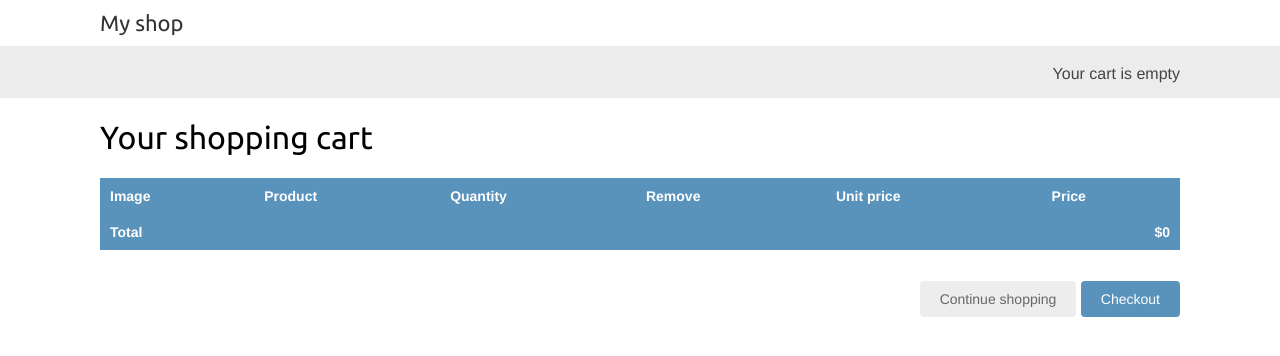
After one commit to HoneyBebra/djangoStore, a Django app: page /cart/ in a window 1280 px wide. The commit adds this page. Shown: the top 356 px of the page. Run offline with Django 5.2, Linux system fonts and the light colour scheme.

Commit message:
Added cart-views, context-processor for cart

```diff
--- a/myshop/cart/cart.py
+++ b/myshop/cart/cart.py
@@ -1,6 +1,6 @@
 from decimal import Decimal
 from django.conf import settings
-from myshop.shop.models import Product
+from shop.models import Product
 
 
 class Cart:
@@ -10,6 +10,25 @@ class Cart:
         if not cart:
             cart = self.session[settings.CART_SESSION_ID] = {}
         self.cart = cart
+
+    def __iter__(self):
+        """
+        Iterate over the items in the cart and get the products
+        from the database
+        """
+        products_ids = self.cart.keys()
+        products = Product.objects.filter(id__in=products_ids)
+        cart = self.cart.copy()
+        for product in products:
+            cart[str(product.id)]['product'] = product
+
+        for item in cart.values():
+            item['price'] = Decimal(item['price'])  # convert back to decimal because the price was str
+            item['total_price'] = item['price'] * item['quantity']
+            yield item
+
+    def __len__(self):
+        return sum(item['quantity'] for item in self.cart.values())
 
     def add(self, product, quantity: int = 1, override_quantity: bool = False):
         """
@@ -37,25 +56,6 @@ class Cart:
             del self.cart[product_id]
             self.save()
 
-    def __iter__(self):
-        """
-        Iterate over the items in the cart and get the products
-        from the database
-        """
-        products_ids = self.cart.keys()
-        products = Product.objects.filter(id__in=products_ids)
-        cart = self.cart.copy()
-        for product in products:
-            cart[str(product.id)]['product'] = product
-
-        for item in cart.values():
-            item['price'] = Decimal(item['price'])  # convert back to decimal because the price was str
-            item['total_price'] = item['price'] * item['quantity']
-            yield item
-
-    def __len__(self):
-        return sum(item['quantity'] for item in self.cart.values())
-
     def get_total_price(self):
         return sum(
             Decimal(item['price']) * item['quantity'] for item in self.cart.values()
--- /dev/null
+++ b/myshop/cart/context_processors.py
@@ -0,0 +1,5 @@
+from .cart import Cart
+
+
+def cart(request):
+    return {'cart': Cart(request)}
--- /dev/null
+++ b/myshop/cart/templates/cart/detail.html
@@ -0,0 +1,62 @@
+{% extends "shop/base.html" %}
+{% load static %}
+
+{% block title %}
+    Your shopping cart
+{% endblock %}
+
+{% block content %}
+    <h1>Your shopping cart</h1>
+    <table class="cart">
+        <thead>
+            <tr>
+                <th>Image</th>
+                <th>Product</th>
+                <th>Quantity</th>
+                <th>Remove</th>
+                <th>Unit price</th>
+                <th>Price</th>
+            </tr>
+        </thead>
+        <tbody>
+            {% for item in cart %}
+                {% with product=item.product %}
+                    <tr>
+                        <td>
+                            <a href="{{ product.get_absolute_url }}">
+                                <img src="{% if product.image %}{{product.image.url}}
+                                    {% else %}{% static 'img/no_image.png' %}{% endif %}">
+                            </a>
+                        </td>
+                        <td>{{ product.name }}</td>
+                        <td>
+                            <form action="{% url 'cart:cart_add' product.id %}" method="post">
+                                {{ item.update_quantity_form.quantity }}
+                                {{ item.update_quantity_form.override }}
+                                <input type="submit" value="Update">
+                                {% csrf_token %}
+                            </form>
+                        </td>
+                        <td>
+                            <form action="{% url 'cart:cart_remove' product.id %}" method="post">
+                                <input type="submit" value="Remove">
+                                {% csrf_token %}
+                            </form>
+                        </td>
+                        <td class="num">${{ item.price }}</td>
+                        <td class="num">${{ item.total_price }}</td>
+                    </tr>
+                {% endwith %}
+            {% endfor %}
+            <tr class="total">
+                <td>Total</td>
+                <td colspan="4"></td>
+                <td class="num">${{ cart.get_total_price }}</td>
+            </tr>
+        </tbody>
+    </table>
+    <p class="text-right">
+        <a href="{% url 'shop:product_list' %}" class="button light">Continue shopping</a>
+        <a href="#" class="button">Checkout</a>
+    </p>
+{% endblock %}
--- /dev/null
+++ b/myshop/cart/urls.py
@@ -0,0 +1,11 @@
+from django.urls import path
+from . import views
+
+
+app_name = 'cart'
+
+urlpatterns = [
+    path('', views.cart_detail, name='cart_detail'),
+    path('add/<int:product_id>', views.cart_add, name='cart_add'),
+    path('remove/<int:product_id>', views.cart_remove, name='cart_remove')
+]
--- a/myshop/cart/views.py
+++ b/myshop/cart/views.py
@@ -1,7 +1,7 @@
 from django.shortcuts import render, redirect, get_object_or_404
 from django.views.decorators.http import require_POST
 
-from myshop.shop.models import Product
+from shop.models import Product
 from .cart import Cart
 from .forms import CartAddProductForm
 
@@ -19,3 +19,27 @@ def cart_add(request, product_id):
             override_quantity=cleaned_data['override']
         )
     return redirect('cart:cart_detail')
+
+
+@require_POST
+def cart_remove(request, product_id):
+    cart = Cart(request)
+    product = get_object_or_404(Product, id=product_id)
+    cart.remove(product)
+    return redirect('cart:cart_detail')
+
+
+def cart_detail(request):
+    cart = Cart(request)
+    for item in cart:
+        item['update_quantity_form'] = CartAddProductForm(
+            initial={
+                'quantity': item['quantity'],
+                'override': True
+            }
+        )
+    return render(
+        request,
+        'cart/detail.html',
+        {'cart': cart}
+    )
--- a/myshop/myshop/settings.py
+++ b/myshop/myshop/settings.py
@@ -70,6 +70,7 @@ TEMPLATES = [
                 'django.template.context_processors.request',
                 'django.contrib.auth.context_processors.auth',
                 'django.contrib.messages.context_processors.messages',
+                'cart.context_processors.cart'
             ],
         },
     },
--- a/myshop/myshop/urls.py
+++ b/myshop/myshop/urls.py
@@ -21,6 +21,7 @@ from django.conf.urls.static import static
 
 urlpatterns = [
     path('admin/', admin.site.urls),
+    path('cart/', include('cart.urls', namespace='cart')),
     path('', include('shop.urls', namespace='shop'))
 ]
 
--- a/myshop/shop/templates/shop/base.html
+++ b/myshop/shop/templates/shop/base.html
@@ -13,7 +13,17 @@
     </div>
     <div id="subheader">
         <div class="cart">
-            Your cart is empty
+            {% with total_items=cart|length %}
+                {% if total_items > 0 %}
+                    Your cart:
+                    <a href="{% url 'cart:cart_detail' %}">
+                        {{ total_items }} item{{ total_items|pluralize }},
+                        ${{ cart.get_total_price }}
+                    </a>
+                {% else %}
+                    Your cart is empty
+                {% endif %}
+            {% endwith %}
         </div>
     </div>
     <div id="content">
--- a/myshop/shop/templates/shop/product/detail.html
+++ b/myshop/shop/templates/shop/product/detail.html
@@ -16,6 +16,11 @@
             </a>
         </h2>
         <p class="price">${{ product.price }}</p>
+        <form action="{% url 'cart:cart_add' product.id %}" method="post">
+            {{ cart_product_form }}
+            {% csrf_token %}
+            <input type="submit" value="Add to cart">
+        </form>
         {{ product.description|linebreaks }}
     </div>
 {% endblock %}
```
Also changed, not shown: myshop/shop/views.py (+6 -1 lines).
